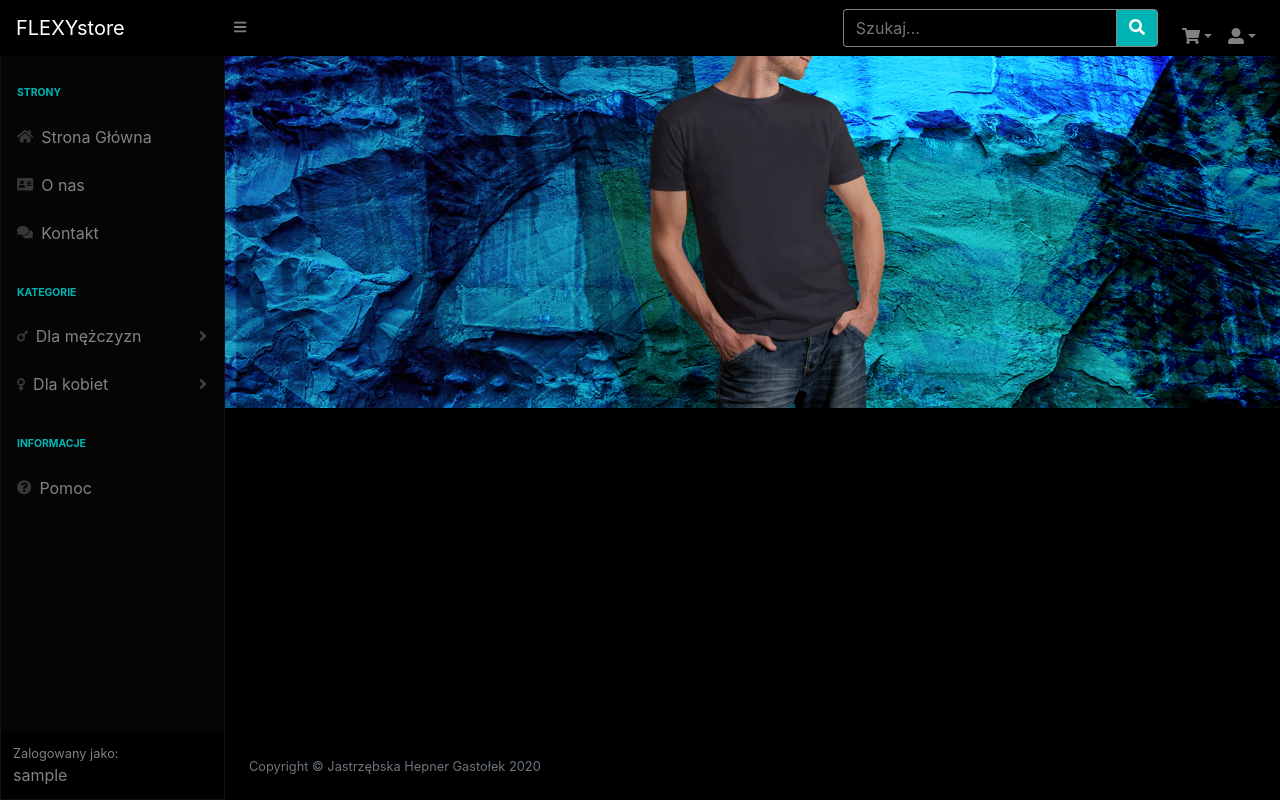
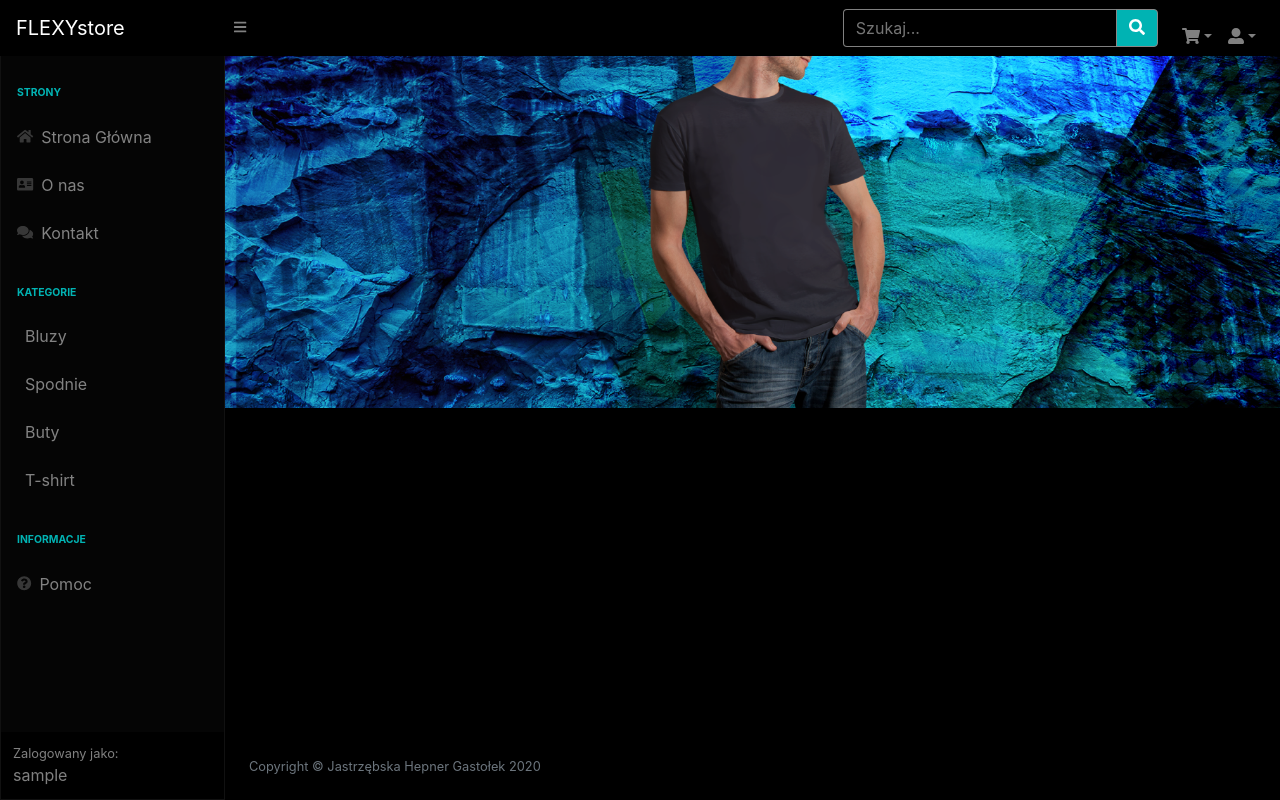
Before and after one commit to Projekt-baza/Sklep, a PHP site: page /STORE/index-user.php in a window 1280 px wide. Run offline with PHP 8.4, Linux system fonts and the light colour scheme; the visitor is signed in with stand-in values (Sample User, id 1); data that the repository does not hold is empty; some libraries are stand-ins or nearby versions.

Commit message:
Update index-user.php

```diff
--- a/STORE/index-user.php
+++ b/STORE/index-user.php
@@ -4,9 +4,7 @@ require "connect.php";
 $stmt = $pdo->prepare('SELECT * FROM produkt LIMIT 4');
 $stmt->execute();
 $recently_added_products = $stmt->fetchAll(PDO::FETCH_ASSOC);
-if ($_SESSION["username"]==null){
-    header("location: index.php");
-}
+
 
 
 ?>
@@ -87,77 +85,27 @@ if ($_SESSION["username"]==null){
 
 
                             <div class="sb-sidenav-menu-heading">Kategorie</div>
-
-                            <a class="nav-link collapsed" href="#" data-toggle="collapse" data-target="#collapseLayouts" aria-expanded="false" aria-controls="collapseLayouts">
-                                <div class="sb-nav-link-icon"><i class="fas fa-mars"></i></div>
-                                Dla mężczyzn
-                                <div class="sb-sidenav-collapse-arrow"><i class="fas fa-angle-down"></i></div>
+                            <a class="nav-link" href="#">
+                                <div class="sb-nav-link-icon"></div>
+                                Bluzy
                             </a>
-
-                            <div class="collapse" id="collapseLayouts" aria-labelledby="headingOne" data-parent="#sidenavAccordion">
-                              <nav class="sb-sidenav-menu-nested nav accordion" id="sidenavAccordionPages">
-                                  <a class="nav-link collapsed" href="#" data-toggle="collapse" data-target="#pagesCollapseAuth" aria-expanded="false" aria-controls="pagesCollapseAuth">
-                                      Podstrona1
-                                      <div class="sb-sidenav-collapse-arrow"><i class="fas fa-angle-down"></i></div>
-                                  </a>
-                                  <div class="collapse" id="pagesCollapseAuth" aria-labelledby="headingOne" data-parent="#sidenavAccordionPages">
-                                      <nav class="sb-sidenav-menu-nested nav">
-                                          <a class="nav-link" href="#">Lista1</a>
-                                          <a class="nav-link" href="#">Lista2</a>
-                                          <a class="nav-link" href="#">Lista3</a>
-                                      </nav>
-                                  </div>
-
-
-                                  <a class="nav-link collapsed" href="#" data-toggle="collapse" data-target="#pagesCollapseError" aria-expanded="false" aria-controls="pagesCollapseError">
-                                      Podstrona2
-                                      <div class="sb-sidenav-collapse-arrow"><i class="fas fa-angle-down"></i></div>
-                                  </a>
-                                  <div class="collapse" id="pagesCollapseError" aria-labelledby="headingOne" data-parent="#sidenavAccordionPages">
-                                      <nav class="sb-sidenav-menu-nested nav">
-                                          <a class="nav-link" href="#">Lista1</a>
-                                          <a class="nav-link" href="#">Lista2</a>
-                                          <a class="nav-link" href="#">Lista3</a>
-                                      </nav>
-                                  </div>
-                              </nav>
-                          </div>
-
-                            <a class="nav-link collapsed" href="#" data-toggle="collapse" data-target="#collapsePages" aria-expanded="false" aria-controls="collapsePages">
-                                <div class="sb-nav-link-icon"><i class="fas fa-venus"></i></div>
-                                Dla kobiet
-                                <div class="sb-sidenav-collapse-arrow"><i class="fas fa-angle-down"></i></div>
+                            <a class="nav-link" href="#">
+                                <div class="sb-nav-link-icon"></div>
+                                Spodnie
+                            </a>
+                            <a class="nav-link" href="#">
+                                <div class="sb-nav-link-icon"></div>
+                                Buty
+                            </a>
+                            <a class="nav-link" href="#">
+                                <div class="sb-nav-link-icon"></div>
+                                T-shirt
                             </a>
 
 
-                            <div class="collapse" id="collapsePages" aria-labelledby="headingTwo" data-parent="#sidenavAccordion">
-                                <nav class="sb-sidenav-menu-nested nav accordion" id="sidenavAccordionPages">
-                                    <a class="nav-link collapsed" href="#" data-toggle="collapse" data-target="#pagesCollapseAuth" aria-expanded="false" aria-controls="pagesCollapseAuth">
-                                        Podstrona1
-                                        <div class="sb-sidenav-collapse-arrow"><i class="fas fa-angle-down"></i></div>
-                                    </a>
-                                    <div class="collapse" id="pagesCollapseAuth" aria-labelledby="headingOne" data-parent="#sidenavAccordionPages">
-                                        <nav class="sb-sidenav-menu-nested nav">
-                                            <a class="nav-link" href="#">Lista1</a>
-                                            <a class="nav-link" href="#">Lista2</a>
-                                            <a class="nav-link" href="#">Lista3</a>
-                                        </nav>
-                                    </div>
 
 
-                                    <a class="nav-link collapsed" href="#" data-toggle="collapse" data-target="#pagesCollapseError" aria-expanded="false" aria-controls="pagesCollapseError">
-                                        Podstrona2
-                                        <div class="sb-sidenav-collapse-arrow"><i class="fas fa-angle-down"></i></div>
-                                    </a>
-                                    <div class="collapse" id="pagesCollapseError" aria-labelledby="headingOne" data-parent="#sidenavAccordionPages">
-                                        <nav class="sb-sidenav-menu-nested nav">
-                                            <a class="nav-link" href="#">Lista1</a>
-                                            <a class="nav-link" href="#">Lista2</a>
-                                            <a class="nav-link" href="#">Lista3</a>
-                                        </nav>
-                                    </div>
-                                </nav>
-                            </div>
+
 
 
 
```
